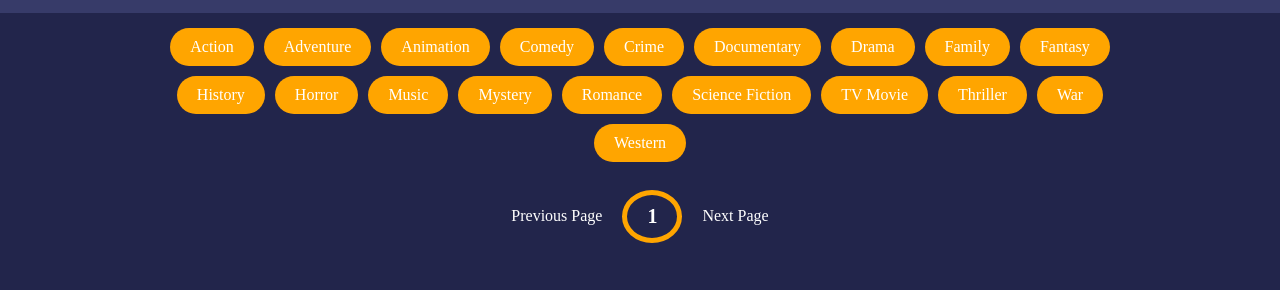
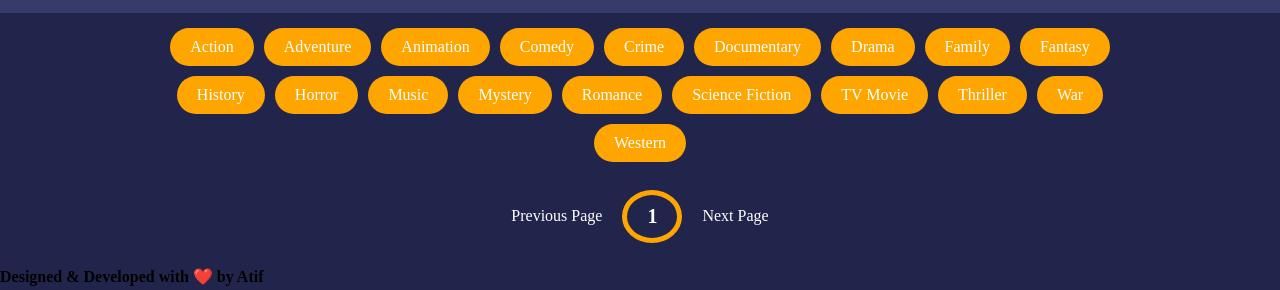
Before and after one commit to Atif0604/Movie-Search-App, a plain HTML site: page index.html in a window 1280 px wide. Shown: the part 78-368 px from the top of the page. Drawn offline with Linux system fonts and the light colour scheme; no server answers; a web font is replaced by a local one.

Commit message:
Update index.html

```diff
--- a/index.html
+++ b/index.html
@@ -36,6 +36,10 @@
         <div class="page" id="next">Next Page</div>
 
     </div>
+    <div  class="footer">
+            <h4>Designed & Developed with &#10084;&#65039; by Atif</h4>
+        </div>
+
 
     <script src="script.js"></script>
 </body>
```
